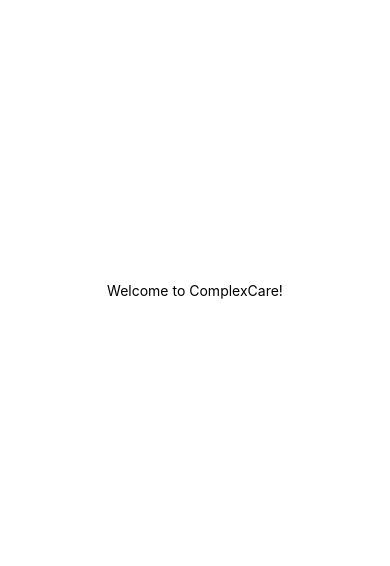
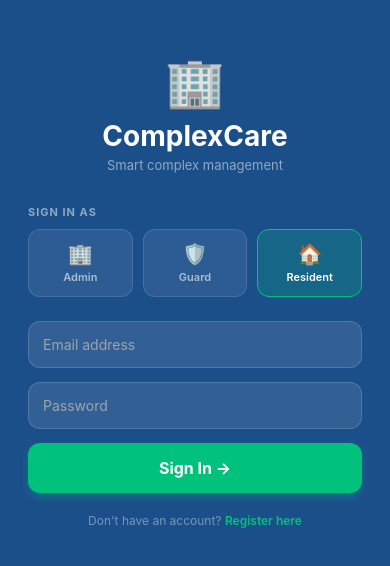
Before and after one commit to waizmohamed-rgb/ComplexCare, a React Native app: screen / in a window 390 px wide. Shown: the part 132-698 px from the top of the page. Built offline with nearby package versions, Linux system fonts and the light colour scheme.

Commit message:
Added login screen

```diff
--- a/App.js
+++ b/App.js
@@ -1,20 +1,11 @@
 import { StatusBar } from 'expo-status-bar';
-import { StyleSheet, Text, View } from 'react-native';
+import LoginScreen from './screens/LoginScreen';
 
 export default function App() {
   return (
-    <View style={styles.container}>
-      <Text>Welcome to ComplexCare!</Text>
-      <StatusBar style="auto" />
-    </View>
+    <>
+      <StatusBar style="light" />
+      <LoginScreen />
+    </>
   );
 }
-
-const styles = StyleSheet.create({
-  container: {
-    flex: 1,
-    backgroundColor: '#fff',
-    alignItems: 'center',
-    justifyContent: 'center',
-  },
-});
--- /dev/null
+++ b/screens/LoginScreen.js
@@ -0,0 +1,176 @@
+import React, { useState } from 'react';
+import {
+  View, Text, TextInput, TouchableOpacity,
+  StyleSheet, SafeAreaView, ActivityIndicator
+} from 'react-native';
+
+export default function LoginScreen() {
+  const [email, setEmail] = useState('');
+  const [password, setPassword] = useState('');
+  const [role, setRole] = useState('resident');
+
+  const roles = [
+    { key: 'admin', label: 'Admin', icon: '🏢' },
+    { key: 'guard', label: 'Guard', icon: '🛡️' },
+    { key: 'resident', label: 'Resident', icon: '🏠' },
+  ];
+
+  return (
+    <SafeAreaView style={styles.container}>
+      <View style={styles.inner}>
+
+        <Text style={styles.logo}>🏢</Text>
+        <Text style={styles.title}>ComplexCare</Text>
+        <Text style={styles.subtitle}>Smart complex management</Text>
+
+        <Text style={styles.roleLabel}>SIGN IN AS</Text>
+        <View style={styles.roleRow}>
+          {roles.map(r => (
+            <TouchableOpacity
+              key={r.key}
+              style={[styles.roleBtn, role === r.key && styles.roleBtnActive]}
+              onPress={() => setRole(r.key)}>
+              <Text style={styles.roleIcon}>{r.icon}</Text>
+              <Text style={[styles.roleText,
+                role === r.key && styles.roleTextActive]}>
+                {r.label}
+              </Text>
+            </TouchableOpacity>
+          ))}
+        </View>
+
+        <TextInput
+          style={styles.input}
+          placeholder="Email address"
+          placeholderTextColor="#9CA3AF"
+          value={email}
+          onChangeText={setEmail}
+          keyboardType="email-address"
+          autoCapitalize="none"
+        />
+
+        <TextInput
+          style={styles.input}
+          placeholder="Password"
+          placeholderTextColor="#9CA3AF"
+          value={password}
+          onChangeText={setPassword}
+          secureTextEntry
+        />
+
+        <TouchableOpacity style={styles.loginBtn}>
+          <Text style={styles.loginBtnText}>Sign In →</Text>
+        </TouchableOpacity>
+
+        <Text style={styles.registerText}>
+          Don't have an account?{' '}
+          <Text style={styles.registerLink}>Register here</Text>
+        </Text>
+
+      </View>
+    </SafeAreaView>
+  );
+}
+
+const styles = StyleSheet.create({
+  container: {
+    flex: 1,
+    backgroundColor: '#1B4F8A',
+  },
+  inner: {
+    flex: 1,
+    padding: 28,
+    justifyContent: 'center',
+  },
+  logo: {
+    fontSize: 48,
+    textAlign: 'center',
+    marginBottom: 8,
+  },
+  title: {
+    fontSize: 28,
+    fontWeight: 'bold',
+    color: 'white',
+    textAlign: 'center',
+    marginBottom: 4,
+  },
+  subtitle: {
+    fontSize: 13,
+    color: 'rgba(255,255,255,0.5)',
+    textAlign: 'center',
+    marginBottom: 32,
+  },
+  roleLabel: {
+    fontSize: 11,
+    fontWeight: '700',
+    color: 'rgba(255,255,255,0.5)',
+    letterSpacing: 1,
+    marginBottom: 10,
+  },
+  roleRow: {
+    flexDirection: 'row',
+    gap: 10,
+    marginBottom: 24,
+  },
+  roleBtn: {
+    flex: 1,
+    padding: 12,
+    borderRadius: 12,
+    alignItems: 'center',
+    backgroundColor: 'rgba(255,255,255,0.08)',
+    borderWidth: 1.5,
+    borderColor: 'rgba(255,255,255,0.12)',
+  },
+  roleBtnActive: {
+    backgroundColor: 'rgba(0,194,124,0.2)',
+    borderColor: '#00C27C',
+  },
+  roleIcon: {
+    fontSize: 20,
+    marginBottom: 4,
+  },
+  roleText: {
+    fontSize: 11,
+    fontWeight: '600',
+    color: 'rgba(255,255,255,0.6)',
+  },
+  roleTextActive: {
+    color: 'white',
+  },
+  input: {
+    backgroundColor: 'rgba(255,255,255,0.1)',
+    borderWidth: 1.5,
+    borderColor: 'rgba(255,255,255,0.15)',
+    borderRadius: 12,
+    padding: 14,
+    color: 'white',
+    fontSize: 14,
+    marginBottom: 14,
+  },
+  loginBtn: {
+    backgroundColor: '#00C27C',
+    borderRadius: 12,
+    padding: 15,
+    alignItems: 'center',
+    marginBottom: 20,
+    shadowColor: '#00C27C',
+    shadowOffset: { width: 0, height: 4 },
+    shadowOpacity: 0.3,
+    shadowRadius: 8,
+    elevation: 4,
+  },
+  loginBtnText: {
+    color: 'white',
+    fontSize: 16,
+    fontWeight: '700',
+  },
+  registerText: {
+    color: 'rgba(255,255,255,0.4)',
+    fontSize: 12,
+    textAlign: 'center',
+  },
+  registerLink: {
+    color: '#00C27C',
+    fontWeight: '600',
+  },
+});
```
